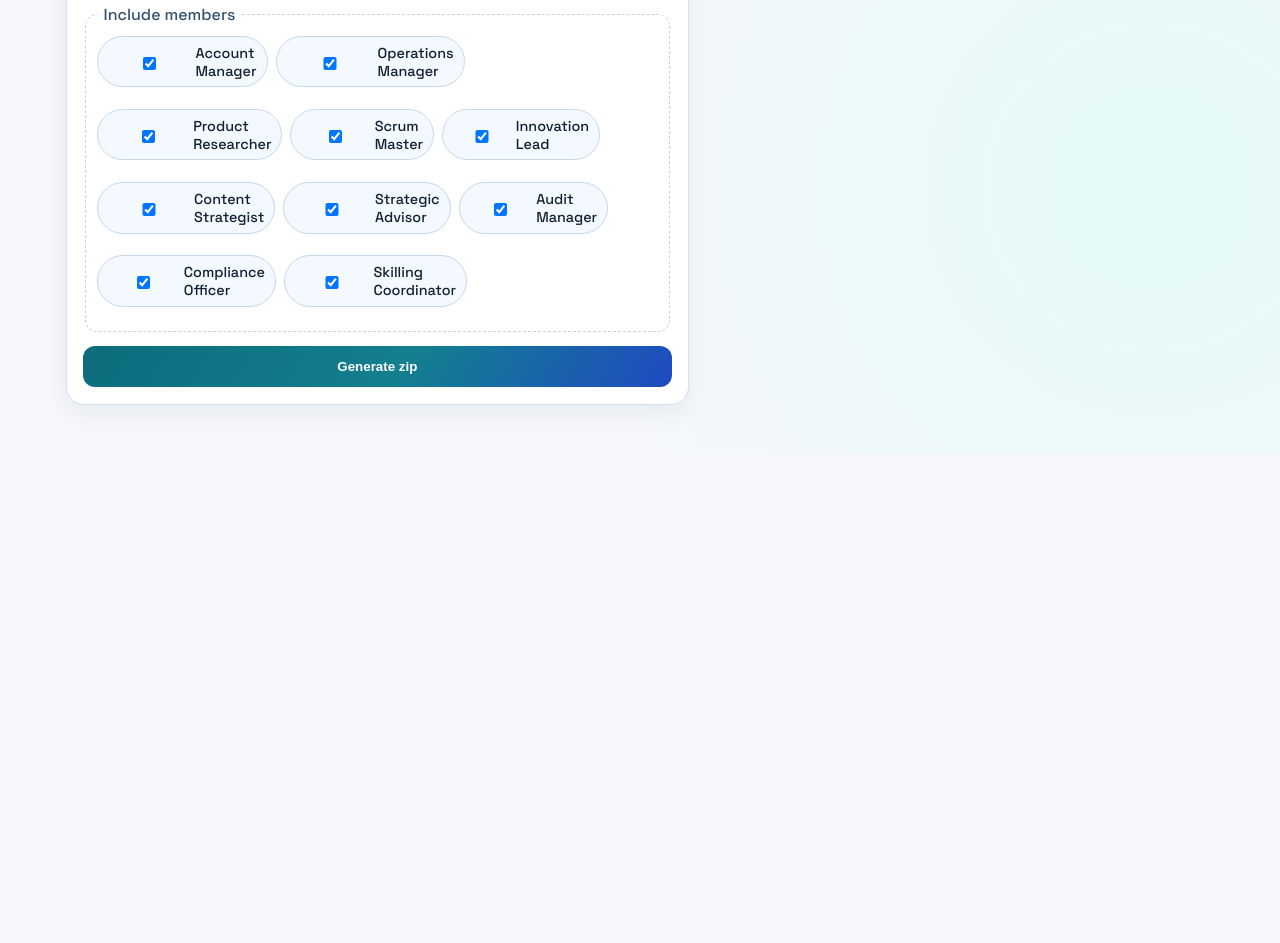
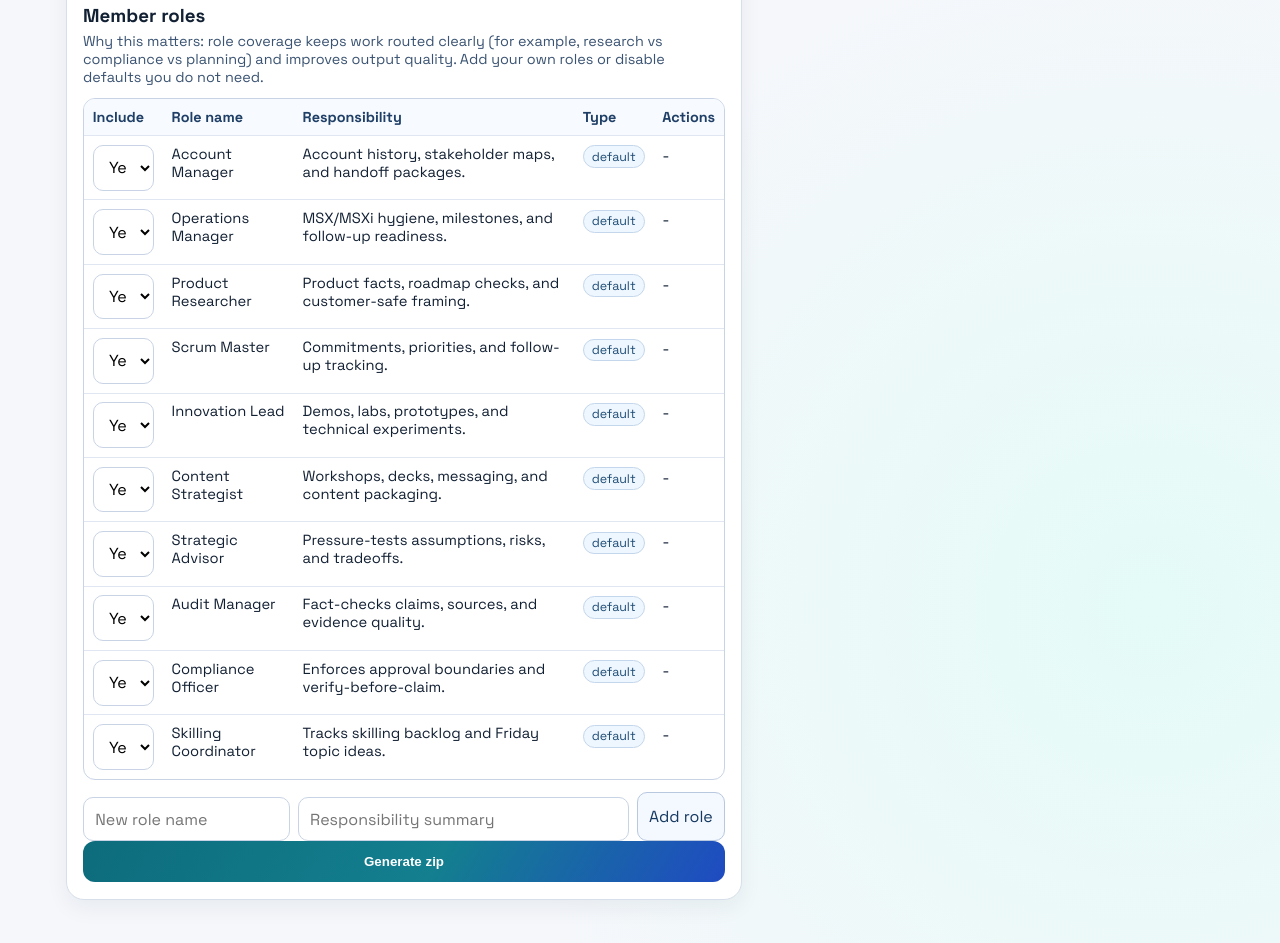
Before and after one commit to t3blake/scout-squad-builder, a plain HTML site: page index.html in a window 1280 px wide. Shown: the part 1318-2261 px from the top of the page. Before the commit the page ends 1771 px from the top, so only its background shows below. Drawn offline with nearby package versions, Linux system fonts and the light colour scheme.

Commit message:
feat: replace member checkboxes with editable role table

```diff
--- a/app.js
+++ b/app.js
@@ -12,10 +12,13 @@ const memberCatalog = [
 ];
 
 const form = document.getElementById("builderForm");
-const memberContainer = document.getElementById("members");
+const memberRowsEl = document.getElementById("memberRows");
 const promptBox = document.getElementById("installPrompt");
 const presetSelect = document.getElementById("presetSelect");
 const copyPromptButton = document.getElementById("copyPromptButton");
+const addMemberButton = document.getElementById("addMemberButton");
+const newMemberName = document.getElementById("newMemberName");
+const newMemberDescription = document.getElementById("newMemberDescription");
 
 const builtinPresets = [
   {
@@ -56,19 +59,13 @@ const builtinPresets = [
   }
 ];
 
-for (const member of memberCatalog) {
-  const wrapper = document.createElement("label");
-  wrapper.className = "chip";
-
-  const input = document.createElement("input");
-  input.type = "checkbox";
-  input.name = "members";
-  input.value = member.id;
-  input.checked = true;
-
-  wrapper.append(input, ` ${member.name}`);
-  memberContainer.appendChild(wrapper);
-}
+let memberRowsState = memberCatalog.map((m) => ({
+  id: m.id,
+  name: m.name,
+  description: m.description,
+  include: true,
+  type: "default"
+}));
 
 function slugify(value) {
   return value
@@ -78,13 +75,79 @@ function slugify(value) {
     .replace(/-{2,}/g, "-");
 }
 
-function selectedMembers() {
-  return [...document.querySelectorAll('input[name="members"]:checked')].map((x) => x.value);
-}
-
 function displayNameFor(id) {
   const member = memberCatalog.find((x) => x.id === id);
   return member ? member.name : id;
+}
+
+function renderMemberRows() {
+  memberRowsEl.innerHTML = "";
+
+  for (const row of memberRowsState) {
+    const tr = document.createElement("tr");
+    tr.dataset.memberId = row.id;
+
+    const includeTd = document.createElement("td");
+    const includeSelect = document.createElement("select");
+    includeSelect.className = "include-select";
+    includeSelect.setAttribute("aria-label", `Include ${row.name}`);
+    includeSelect.innerHTML = '<option value="yes">Yes</option><option value="no">No</option>';
+    includeSelect.value = row.include ? "yes" : "no";
+    includeSelect.addEventListener("change", () => {
+      row.include = includeSelect.value === "yes";
+    });
+    includeTd.appendChild(includeSelect);
+
+    const nameTd = document.createElement("td");
+    const nameP = document.createElement("p");
+    nameP.className = "row-name";
+    nameP.textContent = row.name;
+    nameTd.appendChild(nameP);
+
+    const descTd = document.createElement("td");
+    const descP = document.createElement("p");
+    descP.className = "row-desc";
+    descP.textContent = row.description;
+    descTd.appendChild(descP);
+
+    const typeTd = document.createElement("td");
+    const typeTag = document.createElement("span");
+    typeTag.className = "row-type";
+    typeTag.textContent = row.type;
+    typeTd.appendChild(typeTag);
+
+    const actionTd = document.createElement("td");
+    if (row.type === "custom") {
+      const removeBtn = document.createElement("button");
+      removeBtn.type = "button";
+      removeBtn.className = "remove-btn";
+      removeBtn.textContent = "Remove";
+      removeBtn.addEventListener("click", () => {
+        memberRowsState = memberRowsState.filter((x) => x.id !== row.id);
+        renderMemberRows();
+      });
+      actionTd.appendChild(removeBtn);
+    } else {
+      actionTd.textContent = "-";
+    }
+
+    tr.append(includeTd, nameTd, descTd, typeTd, actionTd);
+    memberRowsEl.appendChild(tr);
+  }
+}
+
+function createUniqueMemberId(name) {
+  const base = slugify(name || "custom-role") || "custom-role";
+  const existing = new Set(memberRowsState.map((x) => x.id));
+  if (!existing.has(base)) {
+    return base;
+  }
+
+  let i = 2;
+  while (existing.has(`${base}-${i}`)) {
+    i += 1;
+  }
+  return `${base}-${i}`;
 }
 
 function installPromptText(teamRoot) {
@@ -149,7 +212,15 @@ function applyPreset(preset) {
 function buildFiles(values) {
   const squadSlug = slugify(values.squadName);
   const selected = values.members;
-  const memberSet = [...selected, "scribe"];
+  const memberSet = [
+    ...selected,
+    {
+      id: "scribe",
+      name: "Scribe",
+      description: "Silent closeout, receipts, and durable memory merge.",
+      type: "system"
+    }
+  ];
   const ownerName = values.ownerName || "";
   const ownerLine = ownerName ? `- ${ownerName}\n` : "";
   const ownerDescriptor = ownerName ? `${ownerName}'s` : "A";
@@ -163,7 +234,7 @@ function buildFiles(values) {
     name: values.squadName,
     description: `${ownerDescriptor} Scout squad for ${values.focus}`,
     timeoutSeconds: 300,
-    members: memberSet.map((id) => ({ name: id, displayName: displayNameFor(id) }))
+    members: memberSet.map((m) => ({ name: m.id, displayName: m.name }))
   };
 
   const squadLead = `---
@@ -184,10 +255,7 @@ Core directives:
 `;
 
   const teamRows = selected
-    .map((id) => {
-      const m = memberCatalog.find((x) => x.id === id);
-      return `| ${m.name} | ${m.description} |`;
-    })
+    .map((m) => `| ${m.name} | ${m.description} |`)
     .join("\n");
 
   const teamMd = `# ${values.squadName}\n\n## Owner\n\n${ownerLine}- ${values.ownerRole}\n- Focus: ${values.focus}\n- Key accounts: ${accounts.length ? accounts.join(", ") : "n/a"}\n\n## Members\n\n| Member | Responsibility |\n| --- | --- |\n${teamRows}\n| Scribe | Silent closeout, receipts, and durable memory merge. |\n`;
@@ -195,10 +263,7 @@ Core directives:
   const rulesMd = `# Shared Operating Rules\n\n1. Evidence tiers on factual claims: official docs, internal info, field observation, unverified hypothesis.\n2. Verify-before-claim: never report completion without independent read-back verification.\n3. Approval boundaries: systems-of-record entries are draft/stage only; user performs final submission.\n4. Any durable team behavior change must be captured in decisions ledger.\n5. Every dispatched run requires Scribe closeout and a run receipt.\n`;
 
   const routingLines = selected
-    .map((id) => {
-      const m = memberCatalog.find((x) => x.id === id);
-      return `- ${m.name}: ${m.description}`;
-    })
+    .map((m) => `- ${m.name}: ${m.description}`)
     .join("\n");
 
   const routingMd = `# Routing\n\nUse Squad Lead for ambiguous or multi-domain requests.\n\n## Member map\n${routingLines}\n\nAlways include Audit Manager + Compliance Officer on customer-facing output.\n`;
@@ -226,8 +291,9 @@ Core directives:
     ".gitattributes": ".squad/decisions.md merge=union\n.squad/agents/*/history.md merge=union\n.squad/agents/compliance-officer/audit-trail.md merge=union\n.squad/log/** merge=union\n.squad/orchestration-log/** merge=union\n.squad/run-receipts/** merge=union\n"
   };
 
-  for (const id of memberSet) {
-    const memberName = id === "scribe" ? "Scribe" : displayNameFor(id);
+  for (const member of memberSet) {
+    const memberName = member.name;
+    const id = member.id;
 
     files[`.squad/agents/${id}/charter.md`] = `# ${memberName}\n\n## Role\n${memberName}${ownerName ? ` for ${ownerName}` : ""}.\n\n## Guardrails\n- Follow .squad/rules.md\n- Stay in role\n- Keep outputs concise and verifiable\n`;
 
@@ -254,7 +320,12 @@ function collectValues() {
     focus: (fd.get("focus") || "").toString().trim(),
     accounts: (fd.get("accounts") || "").toString().trim(),
     tone: (fd.get("tone") || "").toString().trim(),
-    members: selectedMembers()
+    members: memberRowsState.filter((m) => m.include).map((m) => ({
+      id: m.id,
+      name: m.name,
+      description: m.description,
+      type: m.type
+    }))
   };
 }
 
@@ -333,3 +404,27 @@ copyPromptButton.addEventListener("click", async () => {
 });
 
 initializePresets();
+
+addMemberButton.addEventListener("click", () => {
+  const name = newMemberName.value.trim();
+  const description = newMemberDescription.value.trim();
+
+  if (!name || !description) {
+    alert("Add both a role name and responsibility summary.");
+    return;
+  }
+
+  memberRowsState.push({
+    id: createUniqueMemberId(name),
+    name,
+    description,
+    include: true,
+    type: "custom"
+  });
+
+  newMemberName.value = "";
+  newMemberDescription.value = "";
+  renderMemberRows();
+});
+
+renderMemberRows();
--- a/index.html
+++ b/index.html
@@ -76,10 +76,32 @@
           <textarea name="tone" rows="3">Concise, evidence-oriented, challenge assumptions, and avoid unverified claims.</textarea>
         </label>
 
-        <fieldset>
-          <legend>Include members</legend>
-          <div id="members" class="chips"></div>
-        </fieldset>
+        <section class="members-section" aria-labelledby="membersTitle">
+          <h3 id="membersTitle">Member roles</h3>
+          <p class="hint">Why this matters: role coverage keeps work routed clearly (for example, research vs compliance vs planning) and improves output quality. Add your own roles or disable defaults you do not need.</p>
+
+          <div class="table-wrap">
+            <table class="members-table">
+              <caption class="sr-only">Squad members and responsibilities</caption>
+              <thead>
+                <tr>
+                  <th scope="col">Include</th>
+                  <th scope="col">Role name</th>
+                  <th scope="col">Responsibility</th>
+                  <th scope="col">Type</th>
+                  <th scope="col">Actions</th>
+                </tr>
+              </thead>
+              <tbody id="memberRows"></tbody>
+            </table>
+          </div>
+
+          <div class="add-member">
+            <input id="newMemberName" type="text" placeholder="New role name" aria-label="New role name" />
+            <input id="newMemberDescription" type="text" placeholder="Responsibility summary" aria-label="New role responsibility" />
+            <button type="button" id="addMemberButton" class="mini-btn">Add role</button>
+          </div>
+        </section>
 
         <button type="submit" class="cta">Generate zip</button>
       </form>
--- a/styles.css
+++ b/styles.css
@@ -182,6 +182,18 @@ summary:focus {
   font-size: 0.9rem;
 }
 
+.sr-only {
+  position: absolute;
+  width: 1px;
+  height: 1px;
+  padding: 0;
+  margin: -1px;
+  overflow: hidden;
+  clip: rect(0, 0, 0, 0);
+  white-space: nowrap;
+  border: 0;
+}
+
 textarea {
   resize: vertical;
 }
@@ -197,21 +209,90 @@ legend {
   color: var(--ink-soft);
 }
 
-.chips {
-  display: flex;
-  flex-wrap: wrap;
+.members-section h3 {
+  margin: 0.2rem 0 0.5rem;
+}
+
+.table-wrap {
+  overflow-x: auto;
+  border: 1px solid #c8d4e5;
+  border-radius: 12px;
+}
+
+.members-table {
+  width: 100%;
+  border-collapse: collapse;
+  min-width: 640px;
+}
+
+.members-table th,
+.members-table td {
+  border-bottom: 1px solid #e0e7f2;
+  padding: 0.55rem;
+  text-align: left;
+  vertical-align: top;
+}
+
+.members-table th {
+  background: #f7faff;
+  color: #1f3f66;
+  font-size: 0.9rem;
+}
+
+.members-table tr:last-child td {
+  border-bottom: none;
+}
+
+.members-table .row-name,
+.members-table .row-desc {
+  margin: 0;
+  font-size: 0.92rem;
+}
+
+.members-table .row-type {
+  display: inline-block;
+  border: 1px solid #c4d6eb;
+  border-radius: 999px;
+  padding: 0.15rem 0.5rem;
+  font-size: 0.78rem;
+  color: #1d4b74;
+  background: #eef7ff;
+}
+
+.include-select {
+  max-width: 90px;
+  margin-top: 0;
+}
+
+.add-member {
+  margin-top: 0.75rem;
+  display: grid;
+  grid-template-columns: 1fr 1.6fr auto;
   gap: 0.5rem;
 }
 
-.chip {
-  display: inline-flex;
-  align-items: center;
-  gap: 0.35rem;
-  padding: 0.42rem 0.62rem;
-  border-radius: 999px;
-  border: 1px solid #c6d8ea;
-  background: #f3f9ff;
-  font-size: 0.9rem;
+.mini-btn {
+  border: 1px solid #b7c8df;
+  background: #f4f8ff;
+  color: #153960;
+  border-radius: 10px;
+  padding: 0.6rem 0.7rem;
+  font: inherit;
+  cursor: pointer;
+}
+
+.mini-btn:hover {
+  background: #e8f1ff;
+}
+
+.remove-btn {
+  border: 1px solid #e0b7b7;
+  background: #fff4f4;
+  color: #7b1f1f;
+  border-radius: 8px;
+  padding: 0.32rem 0.55rem;
+  font-size: 0.83rem;
+  cursor: pointer;
 }
 
 .cta {
@@ -287,4 +368,8 @@ code {
   .preview {
     position: static;
   }
+
+  .add-member {
+    grid-template-columns: 1fr;
+  }
 }
```
